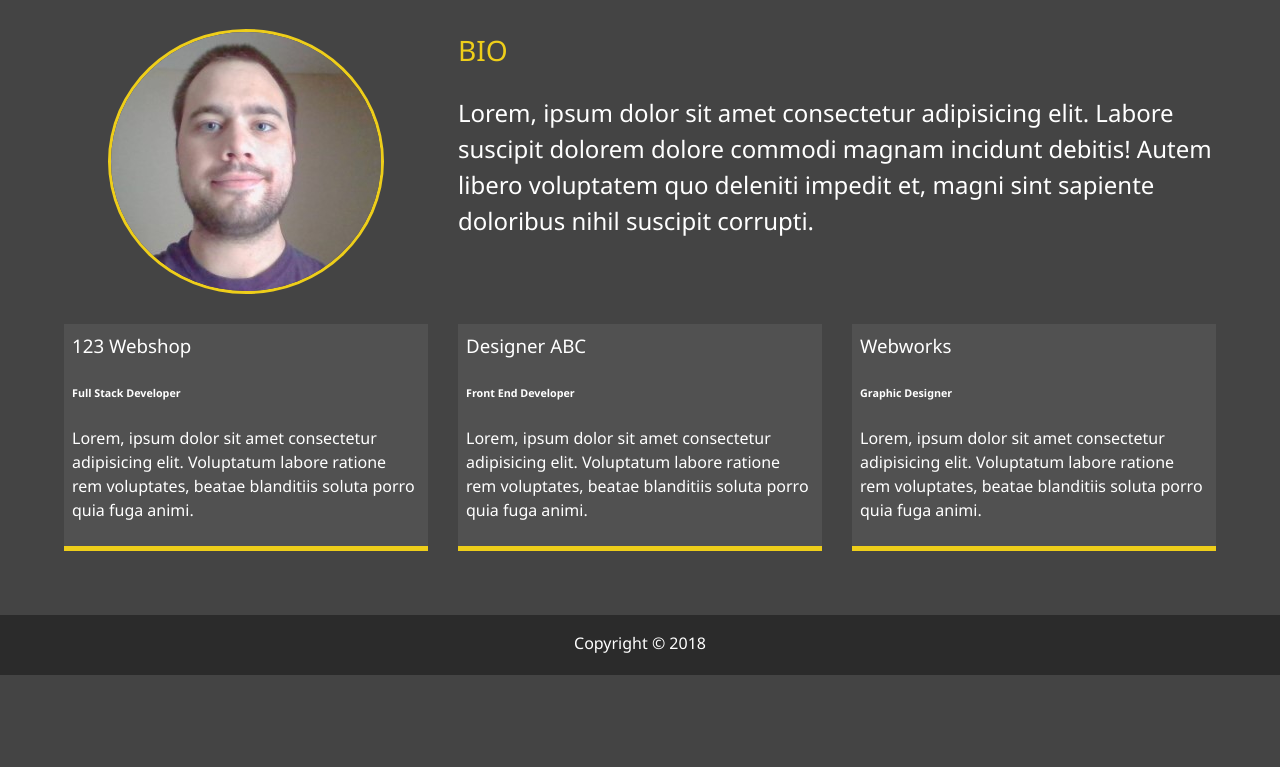
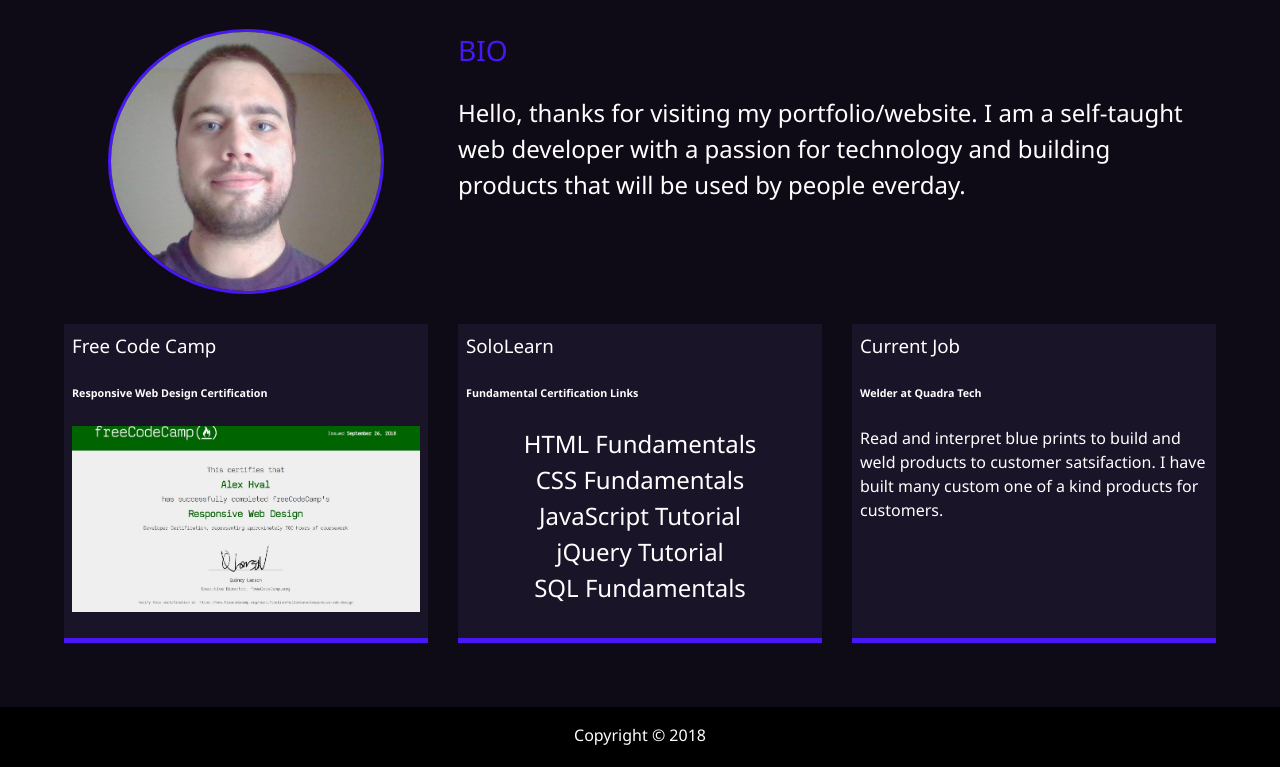
Before and after one commit to HollowCave/Alex-Hval-Portfolio, a website: page dist/about.html in a window 1280 px wide. Shown: the part 253-1020 px from the top of the page. Before the commit the page ends 928 px from the top, so only its background shows below. Drawn offline with Linux system fonts and the light colour scheme.

Commit message:
Mostly Complete Update

```diff
--- a/scss/_config.scss
+++ b/scss/_config.scss
@@ -1,5 +1,5 @@
-$primary-color: #444;
-$secondary-color: #eece1a;
+$primary-color: #0E0B16;
+$secondary-color: #4717F6;
 $show-home-image: true;
 $home-image: url(../img/background.jpg);
 $background-opacity: 0.9;
--- a/scss/_mobile.scss
+++ b/scss/_mobile.scss
@@ -61,6 +61,11 @@
       "job3";
 
     grid-template-columns: 1fr;
+
+    a >#certificate {
+      height: auto;
+      width: 100%;
+    }
   }
 
   .projects {
--- a/scss/main.scss
+++ b/scss/main.scss
@@ -13,6 +13,10 @@
   margin: 0;
   font-family: "Segoe UI", Tahoma, Geneva, Verdana, sans-serif;
   line-height: 1.5;
+}
+
+.txt-type {
+  border-right: 0.1rem solid #999;
 }
 
 // Headings
@@ -96,10 +100,28 @@
 
   .job-1 {
     grid-area: job1;
+
+    a >#certificate {
+      display: grid;
+      margin: auto;
+      width: 100%;
+      height: auto;
+    }
   }
 
   .job-2 {
     grid-area: job2;
+
+    #soloLearn {
+      list-style: none;
+      padding: 0;
+      text-align: center;
+      font-size: 1.5rem;
+
+      a:hover {
+        color: $secondary-color;
+      }
+    }
   }
 
   .job-3 {
```
Also changed, not shown: dist/about.html, dist/css/main.css, dist/img/certificate.jpg (added), dist/index.html, dist/js/main.js, dist/work.html.
